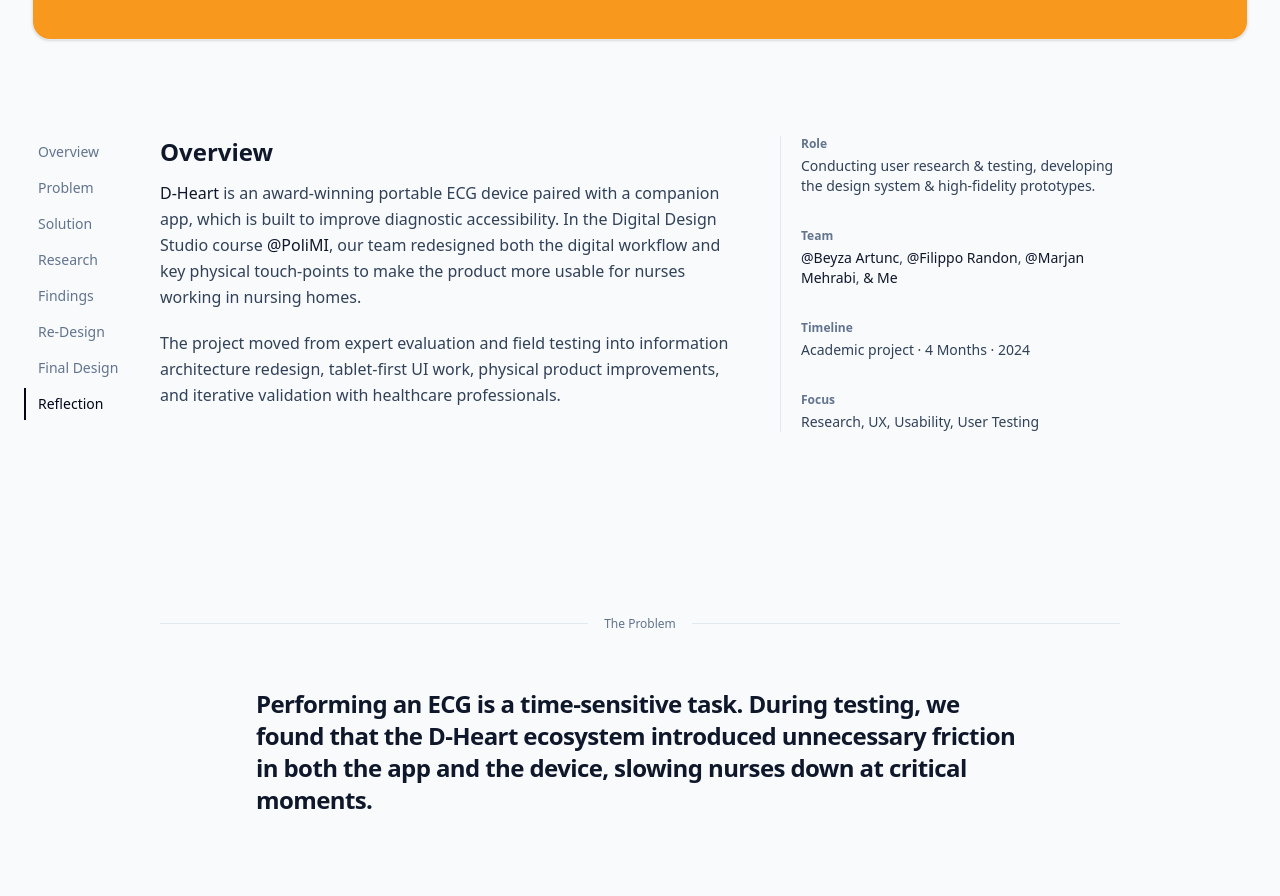
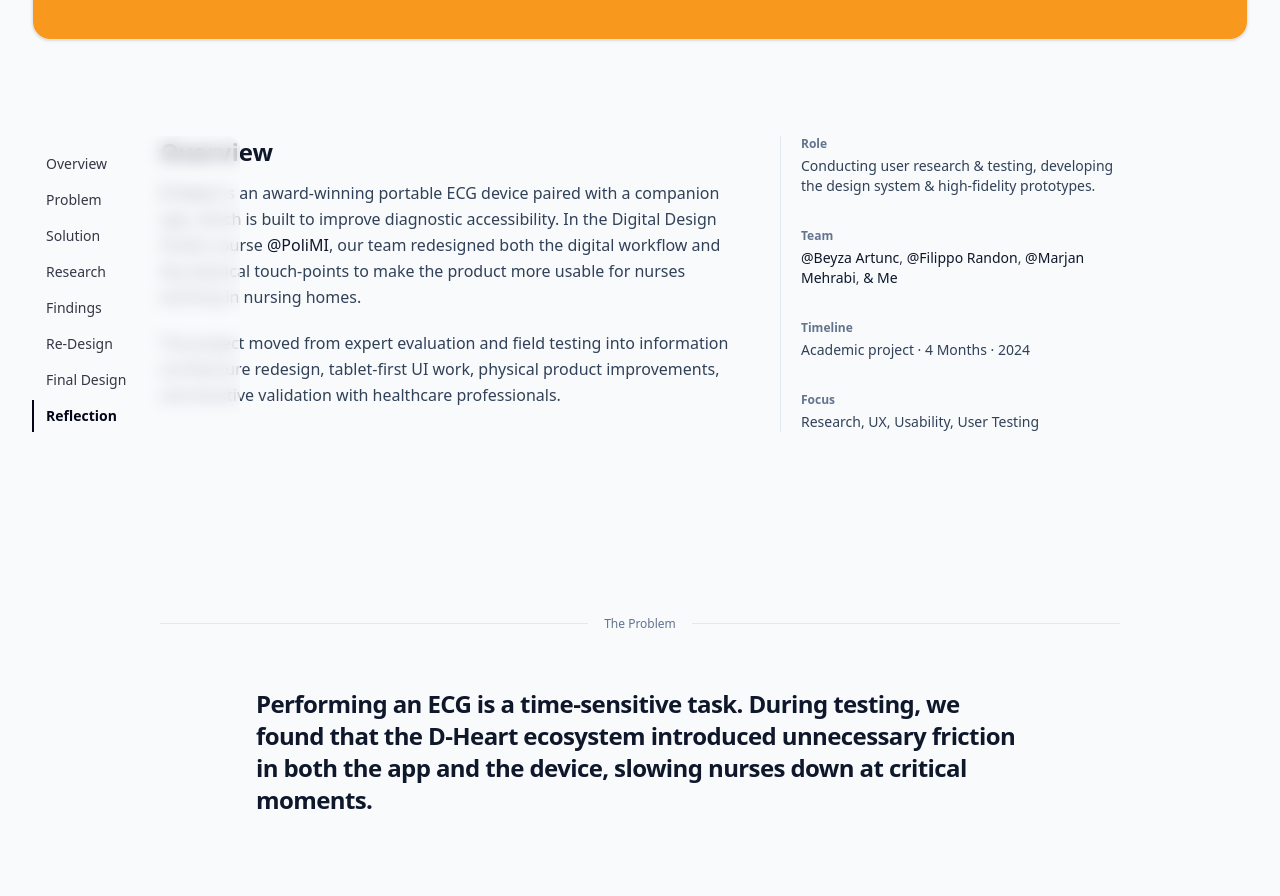
Before and after one commit to shkyb/shkyb.github.io, a React (Vite) app: page /projects/d-heart in a window 1280 px wide. Shown: the part 960-1856 px from the top of the page. Built offline with nearby package versions, Linux system fonts and the light colour scheme; grey boxes are pictures that could not be loaded.

Commit message:
sidenave visuals adjustment. color get from project kicker

```diff
--- a/src/components/case/layout/StickySidenav.jsx
+++ b/src/components/case/layout/StickySidenav.jsx
@@ -122,7 +122,7 @@
   return (
     // NOTE: You said you handle the vertical positioning (1/3) in CaseStudyPage.jsx,
     // so this component stays neutral and just renders the nav content.
-    <aside className={cn(className)}>
+    <aside className={cn("rounded-xl bg-background/60 backdrop-blur-sm px-2 py-3", className)}>
       <div className="h-full pr-2 overflow-auto overscroll-contain [scrollbar-width:none] [&::-webkit-scrollbar]:hidden">
         <nav className="flex flex-col gap-1">
           {navSections.map((s) => {
@@ -134,15 +134,17 @@
                 href={`#${s.id}`}
                 onClick={handleClick(s.id)}
                 className={cn(
-                  "border-l-2 px-3 py-1.5 text-sm transition-colors focus:outline-none focus-visible:ring-2 focus-visible:ring-ring",
+                  "border-l-2 px-3 py-1.5 text-sm transition-all focus:outline-none focus-visible:ring-2 focus-visible:ring-ring",
                   isActive
-                    ? "font-medium"
-                    : "border-transparent text-muted-foreground hover:text-foreground"
+                    ? "font-semibold opacity-100"
+                    : "border-transparent opacity-80 hover:opacity-100 hover:font-medium"
                 )}
-                style={isActive ? {
-                  color: "var(--project-kicker, var(--project-primary, hsl(var(--foreground))))",
-                  borderLeftColor: "var(--project-kicker, var(--project-primary, hsl(var(--foreground))))",
-                } : undefined}
+                style={{
+                  color: "var(--project-kicker, var(--project-primary, var(--foreground)))",
+                  borderLeftColor: isActive
+                    ? "var(--project-kicker, var(--project-primary, var(--foreground)))"
+                    : "transparent",
+                }}
                 aria-current={isActive ? "location" : undefined}
               >
                 {s.label}
```
